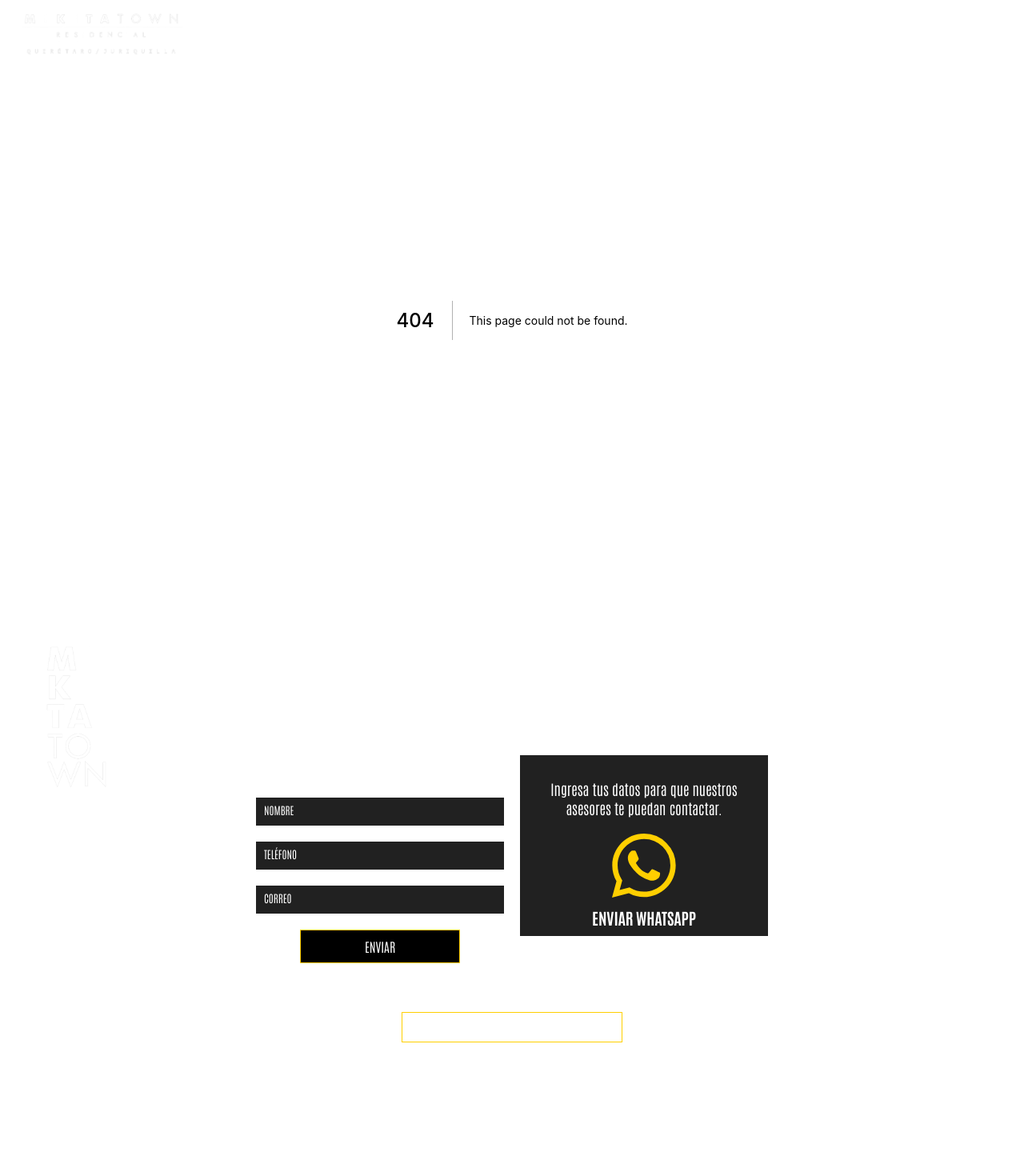
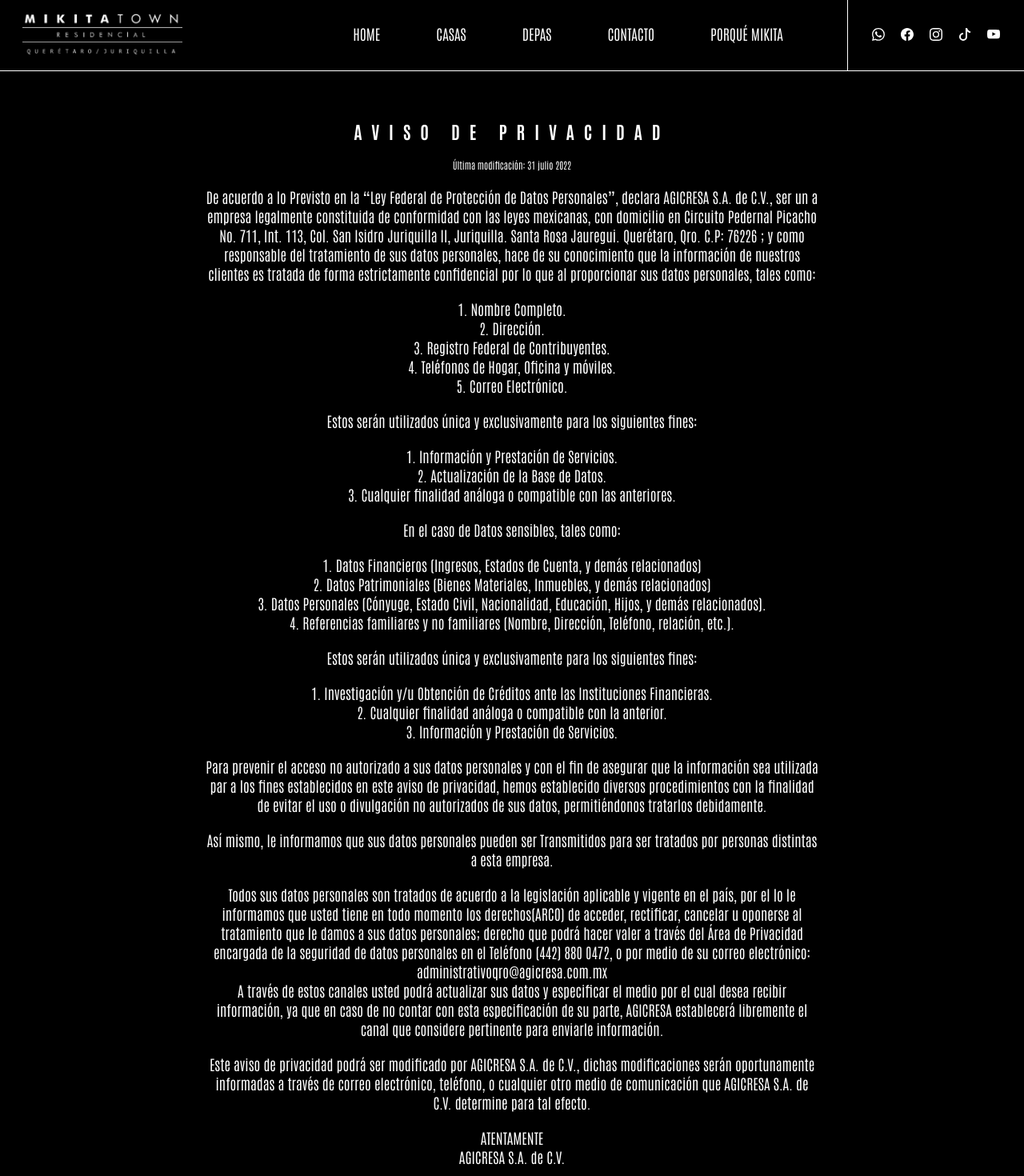
Before and after one commit to nevyl001/mikita, a Next.js app: page /privacidad in a window 1280 px wide. Before the commit this address had no page. Shown: the top 1470 px of the page at 80% size. Built offline with nearby package versions, Linux system fonts and the light colour scheme.

Commit message:
changes22auguslast

```diff
--- a/components/Layout/Footer.js
+++ b/components/Layout/Footer.js
@@ -81,7 +81,7 @@ const Footer = () => {
 
       <div className={styles.foo_down}>
         <div className={styles.btn}>
-          <Link href="/">
+          <Link href="/privacidad">
             <a>AVISO DE PRIVACIDAD</a>
           </Link>
         </div>
--- a/components/Layout/Menu.js
+++ b/components/Layout/Menu.js
@@ -9,12 +9,19 @@ function Menu() {
       <nav className={styles.menu}>
         <div className={styles.menu_left}>
           <div className={styles.imagen}>
-            <Image src="/imgs/logoal.png" alt="Logo" width={845} height={215} />
+            <Link href="/">
+              <Image
+                src="/imgs/logoal.png"
+                alt="Logo"
+                width={845}
+                height={215}
+              />
+            </Link>
           </div>
         </div>
         <div className={styles.menu_right}>
           <div className={styles.links}>
-            <Link href="/">
+            <Link href="/index2">
               <a>Home</a>
             </Link>
             <Link href="/casas">
--- a/components/Layout/Menu.module.css
+++ b/components/Layout/Menu.module.css
@@ -12,6 +12,7 @@
   background-color: transparent;
 }
 .menu .imagen {
+  cursor: pointer;
   margin: 0 auto;
   width: 200px;
 }
--- a/components/UI/Paragraph.module.css
+++ b/components/UI/Paragraph.module.css
@@ -5,6 +5,10 @@
 }
 .size_small {
   font-size: 12px;
+}
+.size_aviso {
+  font-size: 10px;
+  margin: 0;
 }
 .size_big {
   margin: 0;
--- a/pages/index.js
+++ b/pages/index.js
@@ -1,6 +1,5 @@
 import Image from "next/image";
 import Link from "next/link";
-import Button from "../components/UI/Button";
 import Paragraph from "../components/UI/Paragraph";
 import Subtitle from "../components/UI/Subtitle";
 import Title from "../components/UI/Title";
--- /dev/null
+++ b/pages/privacidad.js
@@ -0,0 +1,123 @@
+import Image from "next/image";
+import Link from "next/link";
+import Button from "../components/UI/Button";
+import Paragraph from "../components/UI/Paragraph";
+import Subtitle from "../components/UI/Subtitle";
+import Title from "../components/UI/Title";
+import React from "react";
+import "react-responsive-carousel/lib/styles/carousel.min.css";
+import styles from "../styles/privacidad.module.css";
+
+export default function privacidad() {
+  return (
+    <div className={styles.privacidad}>
+      <div className={styles.section_10}>
+        <div className={styles.text}>
+          <Subtitle size="medium" color="white">
+            AVISO DE PRIVACIDAD
+          </Subtitle>
+          <Paragraph size="small">Última modificación: 31 julio 2022</Paragraph>
+          <Paragraph size="medium">
+            De acuerdo a lo Previsto en la “Ley Federal de Protección de Datos
+            Personales”, declara AGICRESA S.A. de C.V., ser un a empresa
+            legalmente constituida de conformidad con las leyes mexicanas, con
+            domicilio en Circuito Pedernal Picacho No. 711, Int. 113, Col. San
+            Isidro Juriquilla II, Juriquilla. Santa Rosa Jauregui. Querétaro,
+            Qro. C.P: 76226 ; y como responsable del tratamiento de sus datos
+            personales, hace de su conocimiento que la información de nuestros
+            clientes es tratada de forma estrictamente confidencial por lo que
+            al proporcionar sus datos personales, tales como:
+          </Paragraph>
+          <Paragraph size="medium">
+            1. Nombre Completo.
+            <br />
+            2. Dirección.
+            <br />
+            3. Registro Federal de Contribuyentes.
+            <br />
+            4. Teléfonos de Hogar, Oficina y móviles.
+            <br />
+            5. Correo Electrónico.
+          </Paragraph>
+          <Paragraph size="medium">
+            Estos serán utilizados única y exclusivamente para los siguientes
+            fines:
+          </Paragraph>
+          <Paragraph size="medium">
+            1. Información y Prestación de Servicios.
+            <br />
+            2. Actualización de la Base de Datos.
+            <br />
+            3. Cualquier finalidad análoga o compatible con las anteriores.
+          </Paragraph>
+          <Paragraph size="medium">
+            En el caso de Datos sensibles, tales como:
+          </Paragraph>
+          <Paragraph size="medium">
+            1. Datos Financieros (Ingresos, Estados de Cuenta, y demás
+            relacionados)
+            <br />
+            2. Datos Patrimoniales (Bienes Materiales, Inmuebles, y demás
+            relacionados)
+            <br />
+            3. Datos Personales (Cónyuge, Estado Civil, Nacionalidad, Educación,
+            Hijos, y demás relacionados).
+            <br />
+            4. Referencias familiares y no familiares (Nombre, Dirección,
+            Teléfono, relación, etc.).
+          </Paragraph>
+          <Paragraph size="medium">
+            Estos serán utilizados única y exclusivamente para los siguientes
+            fines:
+          </Paragraph>
+          <Paragraph size="medium">
+            1. Investigación y/u Obtención de Créditos ante las Instituciones
+            Financieras.
+            <br />
+            2. Cualquier finalidad análoga o compatible con la anterior.
+            <br />
+            3. Información y Prestación de Servicios.
+          </Paragraph>
+          <Paragraph size="medium">
+            Para prevenir el acceso no autorizado a sus datos personales y con
+            el fin de asegurar que la información sea utilizada par a los fines
+            establecidos en este aviso de privacidad, hemos establecido diversos
+            procedimientos con la finalidad de evitar el uso o divulgación no
+            autorizados de sus datos, permitiéndonos tratarlos debidamente.
+          </Paragraph>
+          <Paragraph size="medium">
+            Así mismo, le informamos que sus datos personales pueden ser
+            Transmitidos para ser tratados por personas distintas a esta
+            empresa.
+          </Paragraph>
+          <Paragraph size="medium">
+            Todos sus datos personales son tratados de acuerdo a la legislación
+            aplicable y vigente en el país, por el lo le informamos que usted
+            tiene en todo momento los derechos(ARCO) de acceder, rectificar,
+            cancelar u oponerse al tratamiento que le damos a sus datos
+            personales; derecho que podrá hacer valer a través del Área de
+            Privacidad encargada de la seguridad de datos personales en el
+            Teléfono (442) 880 0472, o por medio de su correo electrónico:
+            administrativoqro@agicresa.com.mx
+            <br />A través de estos canales usted podrá actualizar sus datos y
+            especificar el medio por el cual desea recibir información, ya que
+            en caso de no contar con esta especificación de su parte, AGICRESA
+            establecerá libremente el canal que considere pertinente para
+            enviarle información.
+          </Paragraph>
+          <Paragraph size="medium">
+            Este aviso de privacidad podrá ser modificado por AGICRESA S.A. de
+            C.V., dichas modificaciones serán oportunamente informadas a través
+            de correo electrónico, teléfono, o cualquier otro medio de
+            comunicación que AGICRESA S.A. de C.V. determine para tal efecto.
+          </Paragraph>
+          <Paragraph size="medium">
+            ATENTAMENTE
+            <br />
+            AGICRESA S.A. de C.V.
+          </Paragraph>
+        </div>
+      </div>
+    </div>
+  );
+}
--- /dev/null
+++ b/styles/privacidad.module.css
@@ -0,0 +1,17 @@
+.main {
+  background-color: black;
+}
+
+.section_10 {
+  text-align: center;
+  margin: 150px 0;
+}
+
+.privacidad .section_10 .text {
+  width: 60%;
+  margin: 0 auto;
+}
+
+.footer {
+  display: none;
+}
```
